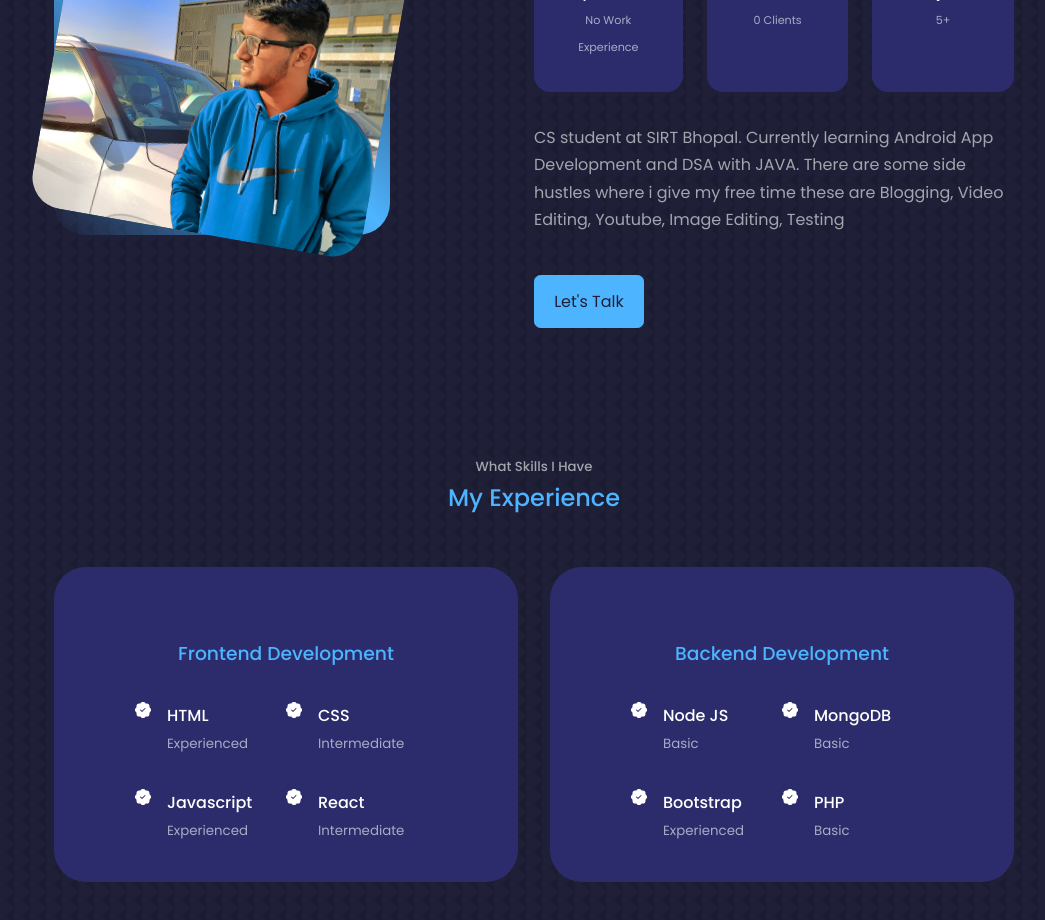
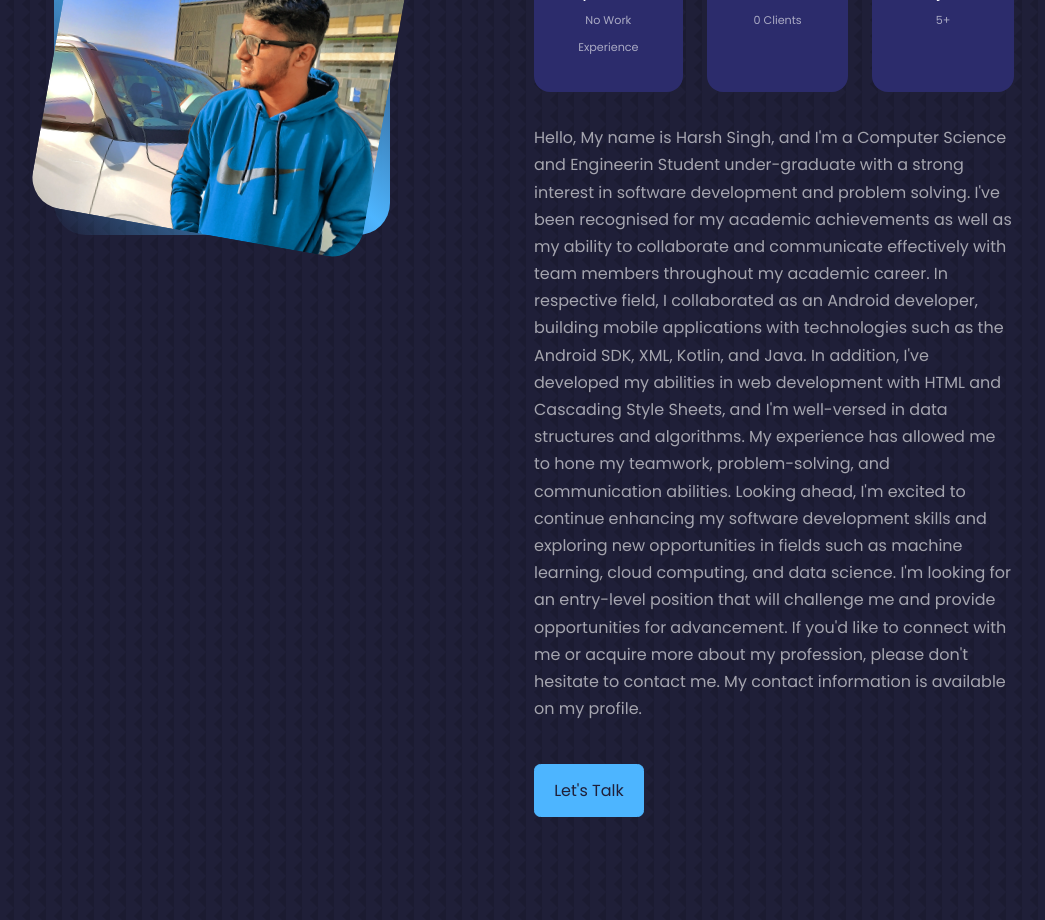
Before and after one commit to harshsingh-io/portfolio, a React (Create React App) app: page / in a window 1280 px wide. Shown: the part 1140-2060 px from the top of the page, without its empty margins (106-1151 px from the left). Built offline with nearby package versions, Linux system fonts and the light colour scheme.

Commit message:
Updated about section

```diff
--- a/src/components/about/About.jsx
+++ b/src/components/about/About.jsx
@@ -36,7 +36,13 @@ const About = () => {
             </article>
           </div>
           <p>
-          CS student at SIRT Bhopal. Currently learning Android App Development and DSA with JAVA. There are some side hustles where i give my free time these are Blogging, Video Editing, Youtube, Image Editing, Testing
+          Hello, My name is Harsh Singh, and I'm a Computer Science and Engineerin Student under-graduate with a strong interest in software development and problem solving. I've been recognised for my academic achievements as well as my ability to collaborate and communicate effectively with team members throughout my academic career.
+
+In respective field, I collaborated as an Android developer, building mobile applications with technologies such as the Android SDK, XML, Kotlin, and Java. In addition, I've developed my abilities in web development with HTML and Cascading Style Sheets, and I'm well-versed in data structures and algorithms. My experience has allowed me to hone my teamwork, problem-solving, and communication abilities.
+
+Looking ahead, I'm excited to continue enhancing my software development skills and exploring new opportunities in fields such as machine learning, cloud computing, and data science. I'm looking for an entry-level position that will challenge me and provide opportunities for advancement.
+
+If you'd like to connect with me or acquire more about my profession, please don't hesitate to contact me. My contact information is available on my profile.
           </p>
 
           <a href="#contact" className="btn btn-primary">Let's Talk</a>
```
